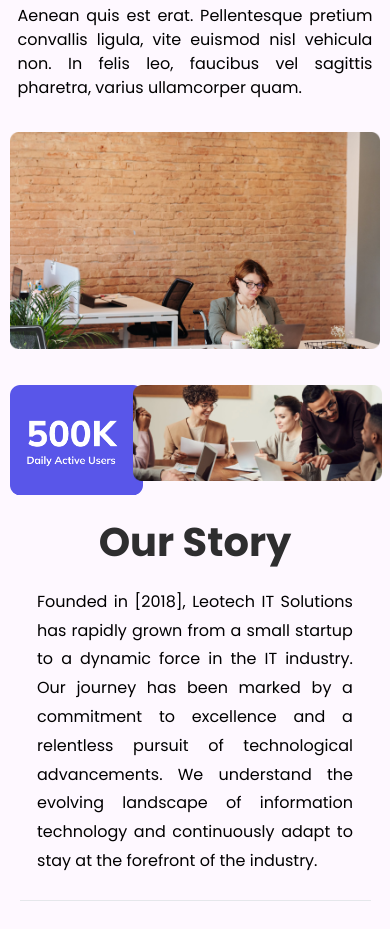
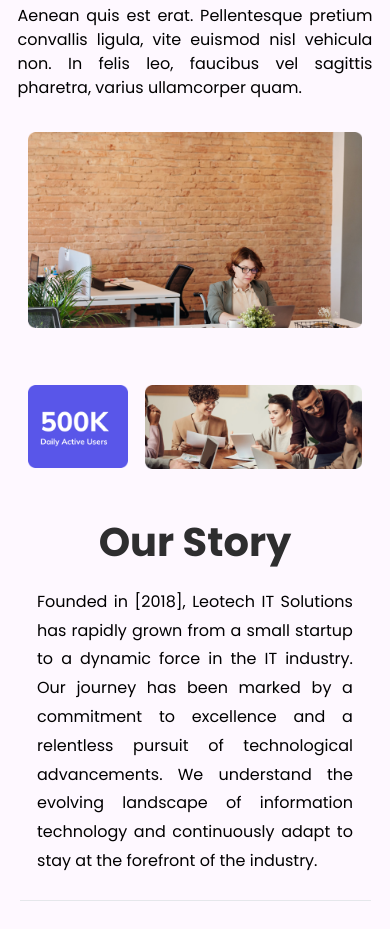
Before and after one commit to jaivikpatel2001/leotech, a React (Create React App) app: page /About in a window 390 px wide. Shown: the part 5240-6169 px from the top of the page. Built offline with nearby package versions, Linux system fonts and the light colour scheme.

Commit message:
fix horizontal

```diff
--- a/src/Components/About/About.css
+++ b/src/Components/About/About.css
@@ -154,17 +154,23 @@
     width: 95%;
   }
   .upperimage {
-    width: 100%;
+    width: 90%;
     height: 30vh;
     line-height: 1.5rem;
     text-align: center;
+    margin: auto;
+  }
+  .lowerimage {
+    width: 90%;
+    margin: auto;
+    justify-content: space-between;
   }
   .lowerleftimg {
     height: 13vh;
     width: 30%;
   }
   .lowerrightimg {
-    width: 48%;
+    width: 65%;
     margin-left: -2rem;
   }
   .misright {
```
